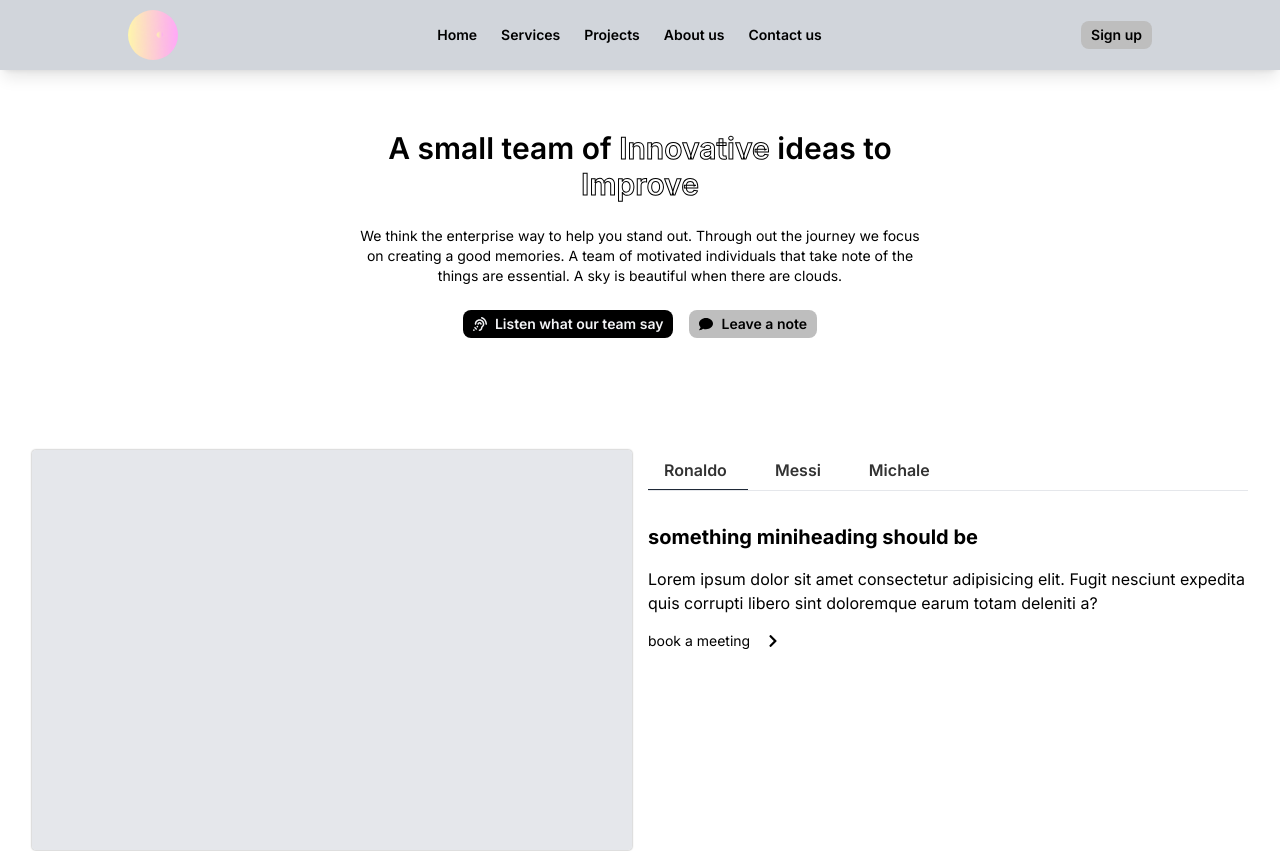
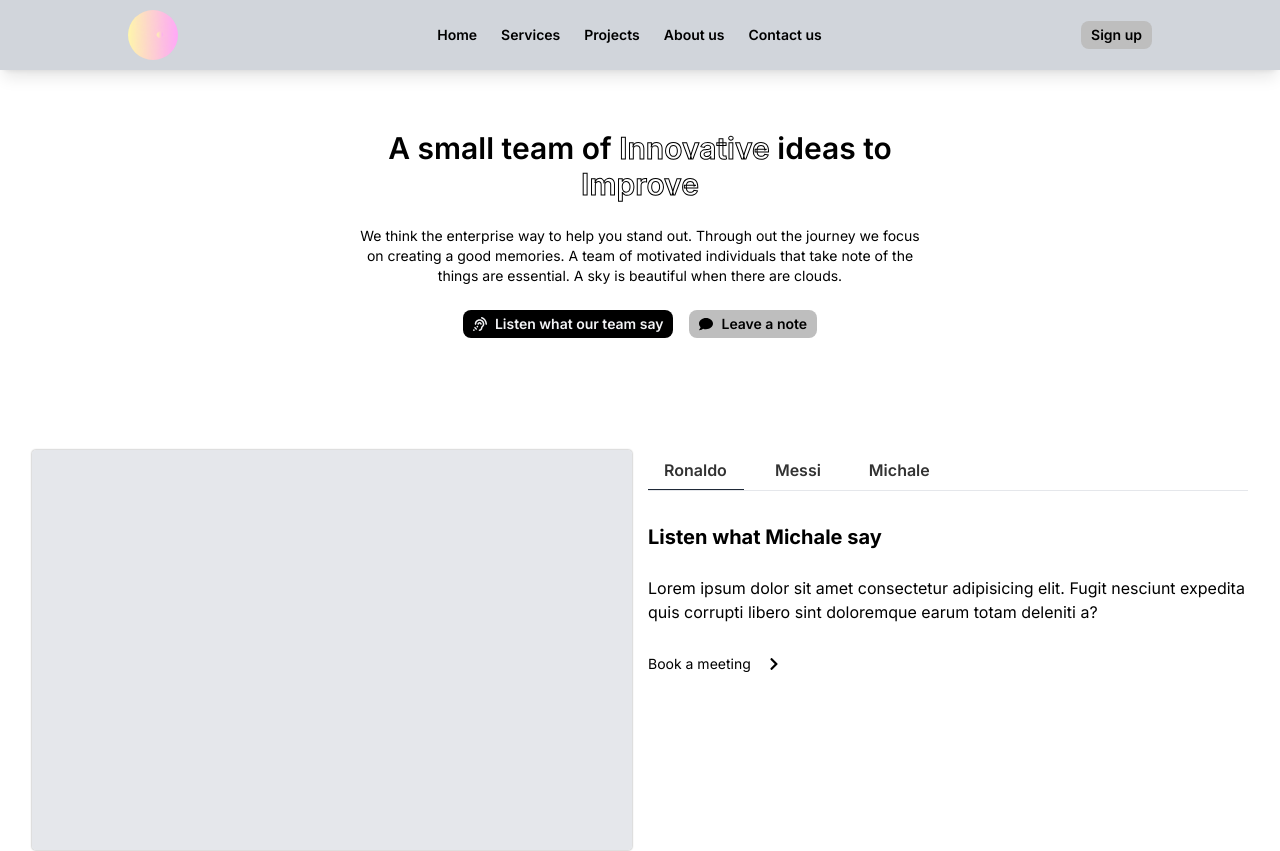
Before and after one commit to Krisna07/Digithink, a Next.js app: page /about in a window 1280 px wide. Shown: the top 851 px of the page. Built offline with nearby package versions, Linux system fonts and the light colour scheme.

Commit message:
option slider with ref executed

```diff
--- a/src/app/about/Teamspitch.tsx
+++ b/src/app/about/Teamspitch.tsx
@@ -1,64 +1,97 @@
 "use client";
-import React, { useEffect, useRef } from "react";
+import React, { useEffect, useRef, useState } from "react";
 import { FaChevronRight } from "react-icons/fa";
 
 const Teamspitch = () => {
   const teamspitchObj = [
     {
       name: "Michale",
+      title: "Listen what Michale say",
+      des: "lorem is a kind sota thing. I can move with the policy of the comapony so freely that I respire. Digi is a think to not think less. I guess I am a rocket man",
+      color: "bg-red-200",
     },
     {
       name: "Ronaldo",
+      title: "Never too late to Start",
+      des: "I start to think, and then I sink Into the paper like I was ink When I’m writing, I’m trapped in between the lines I escape when I finish the rhyme.",
+      color: "bg-indigo-200",
     },
     {
       name: "Messi",
+      title:
+        "Have you ever seen a man whose toe blown off, I mean like a flower",
+      des: "One aspect that makes rap music so special is that one song alone can include a multitude of messages by the artist. In comparison to traditional types of music, a rapper is able ",
+      color: "",
     },
   ];
   const menuRefs = [useRef(null), useRef(null), useRef(null)];
-  const menuRef = useRef(undefined);
-  //   useEffect(() => {
-  //     const menupos = menuRef ? menuRef.current.getBoundingClientRect() : "";
-  //     console.log(menupos);
-  //   }, []);
+
+  const setWidth = (ref: any) => {
+    return ref.current ? ref.current.getBoundingClientRect().width + "px" : "0";
+  };
+
+  const [btmbdr, setBtmbdr] = useState(0);
+  const [left, setLeft] = useState(0);
+  const [barW, setBarW] = useState(setWidth(menuRefs[0]));
+
+  const handleOptionClick = (index: number) => {
+    const width = setWidth(menuRefs[index]);
+
+    const position = menuRefs[index].current.offsetLeft;
+    setBarW(width);
+    setBtmbdr(position);
+    setLeft(index * 100);
+  };
+
+  useEffect(() => {
+    setBarW(setWidth(menuRefs[0]));
+  }, []);
+
   return (
     <div className="tablet:flex grid items-start gap-4 p-4 box-border">
-      <div className=" box-border rounded overflow-hidden shadow-[0_0_2px_0_gray]">
-        <div className="tablet:w-[600px] tablet:h-[400px] w-full h-[300px] bg-gray-200 "></div>
+      <div className="box-border rounded overflow-hidden shadow-[0_0_2px_0_gray]">
+        <div className="tablet:w-[600px] tablet:h-[400px] w-full h-[300px] bg-gray-200"></div>
       </div>
       <div className="tablet:w-[600px] grid gap-8 overflow-hidden">
-        <div className="flex gap-4 relative border-b-[1px] ">
+        <div className="flex gap-4 relative border-b-[1px]">
           <span
-            className="opacity-[0.8] w-fit py-2 p-4 hover:opacity-1 transition-all font-semibold"
-            refs={menuRefs[0]}>
+            className="opacity-80 py-2 p-4 hover:opacity-100 transition-all font-semibold"
+            onClick={() => handleOptionClick(0)}
+            ref={menuRefs[0]}>
             Ronaldo
           </span>
           <span
-            className="opacity-[0.8] w-fit py-2 p-4 hover:opacity-1 transition-all font-semibold"
-            refs={menuRefs[1]}>
+            className="opacity-80 py-2 p-4 hover:opacity-100 transition-all font-semibold"
+            onClick={() => handleOptionClick(1)}
+            ref={menuRefs[1]}>
             Messi
           </span>
           <span
-            className="opacity-[0.8] w-fit py-2 p-4 hover:opacity-1 transition-all font-semibold"
-            refs={menuRefs[2]}>
+            className="opacity-80 py-2 p-4 hover:opacity-100 transition-all font-semibold"
+            onClick={() => handleOptionClick(2)}
+            ref={menuRefs[2]}>
             Michale
           </span>
-
-          <span className="w-[100px] h-px bg-gray-800 absolute bottom-0 left-[0px]"></span>
+          <span
+            style={{ width: barW, left: btmbdr }}
+            className="w-auto h-px bg-gray-800 absolute bottom-0 transition-all ]"></span>
         </div>
-        <div className="w-full flex">
-          <div className="grid gap-4">
-            <h2 className="font-bold text-xl">
-              something miniheading should be{" "}
-            </h2>
-            <p>
-              Lorem ipsum dolor sit amet consectetur adipisicing elit. Fugit
-              nesciunt expedita quis corrupti libero sint doloremque earum totam
-              deleniti a?
-            </p>
-            <span className="flex gap-4 place-items-center w-fit text-sm">
-              book a meeting <FaChevronRight />
-            </span>
-          </div>
+        <div
+          style={{ left: `-${left}%` }}
+          className="w-full flex  relative transition-all">
+          {teamspitchObj.map((pitch) => (
+            <div className="min-w-[100%] grid gap-4">
+              <h2 className="font-bold text-xl">{pitch.title}</h2>
+              <p>
+                Lorem ipsum dolor sit amet consectetur adipisicing elit. Fugit
+                nesciunt expedita quis corrupti libero sint doloremque earum
+                totam deleniti a?
+              </p>
+              <span className="flex gap-4 place-items-center w-auto text-sm">
+                Book a meeting <FaChevronRight />
+              </span>
+            </div>
+          ))}
         </div>
       </div>
     </div>
```
